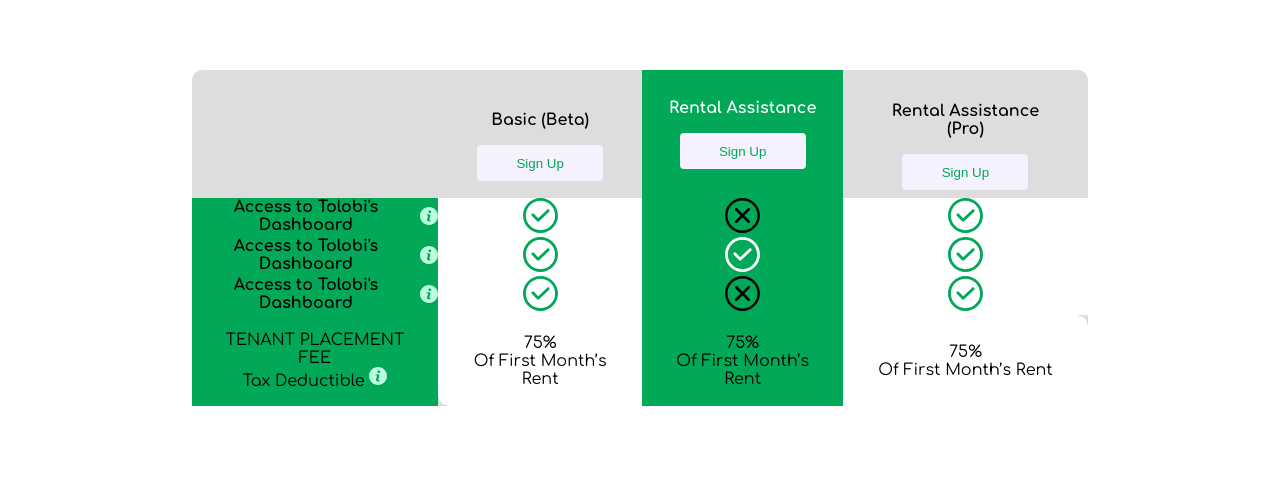
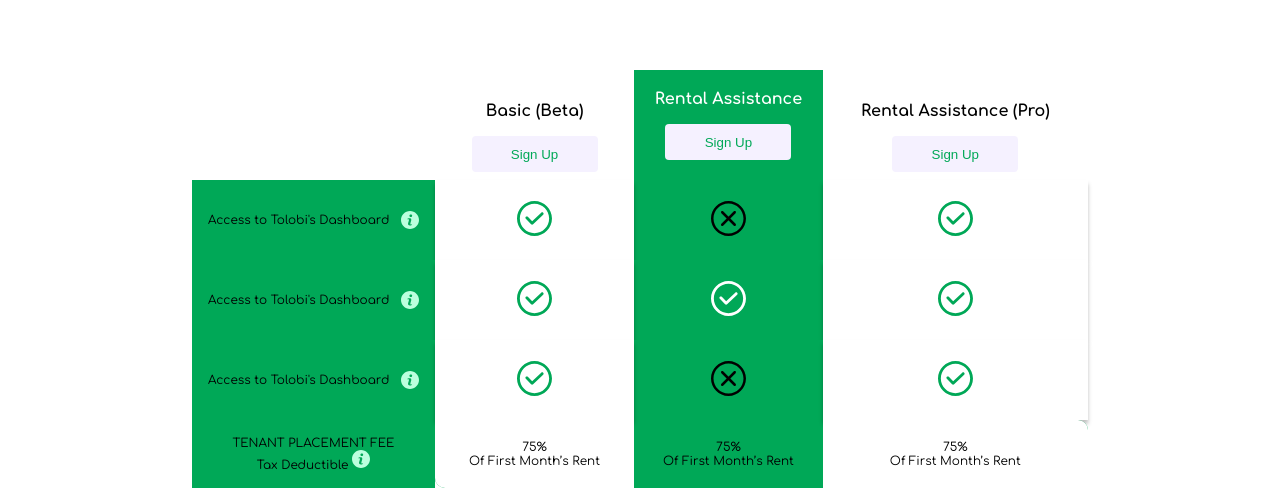
Before and after one commit to asiefmahir/tolobi, a React (Create React App) app: page / in a window 1280 px wide. Shown: the part 775-1263 px from the top of the page. Before the commit the page ends 1181 px from the top, so only its background shows below. Built offline with nearby package versions, Linux system fonts and the light colour scheme.

Commit message:
table section styele running

```diff
--- a/src/index.css
+++ b/src/index.css
@@ -115,6 +115,8 @@
 
 .active-th {
 	background-color: #ffffff;
+	box-shadow: 0px 4px 4px rgba(0, 0, 0, 0.25);
+
 }
 .active-tr {
 	box-shadow: 0px 4px 4px rgba(0, 0, 0, 0.25);
@@ -139,5 +141,11 @@
 .display-flex{
 	display:flex;
 	align-items:center;
-	justify-content: center;
+	justify-content: space-between;
+	height:5rem;
 }
+.table-row-item{
+	text-align: center;
+	padding: 1rem;
+	font-size:12px;
+}
--- a/src/sections/pricing-table/Row.jsx
+++ b/src/sections/pricing-table/Row.jsx
@@ -18,14 +18,14 @@
 				setActive(false);
 				console.log(active);
 			}}>
-			<th
-				className={active ? "display-flex active-th" : "display-flex greenish-th"}>
+			<td
+				className={active ? "display-flex active-th table-row-item" : "display-flex greenish-th table-row-item"}>
 				<span>{title}</span>{" "}
 				<img src={active ? icons.ActiveAlert : icons.alert} alt={title} />
-			</th>
+			</td>
 			{checkers.map((value, i) => (
-				<th
-					className={i % 2 === 0 && "active-th"}>
+				<td
+					className={i % 2 === 0 ? "active-th table-row-item" : "table-row-item"}>
 					{value === "tick" ? (
 						<img
 							src={
@@ -38,7 +38,7 @@
 					) : (
 						<img src={icons.cross} alt='Not Available' />
 					)}
-				</th>
+				</td>
 			))}
 		</tr>
 	);
--- a/src/sections/pricing-table/index.jsx
+++ b/src/sections/pricing-table/index.jsx
@@ -9,7 +9,6 @@
 	border-collapse: collapse;
 	margin-top: 5rem;
 	border-radius: 10px;
-	background: #ddd;
 `;
 
 const TableBody = styled.tbody`
@@ -43,14 +42,15 @@
 	margin-top: 1rem;
 `;
 
-const TableRowItem = styled.td`
-	padding: 1rem;
-`;
+
+
 const TableRowHeadingActive = styled.h2`
 	color: white;
 	font-size:16px;
 	font-weight:700;
 `;
+
+
 const TableRowHeading = styled.h2`
 	font-size: 16px;
 	font-weight: 700;
@@ -84,15 +84,16 @@
 				))}
 
 				<tr>
-					<TableRowItem>
+					<td className="table-row-item">
 						<p>{info.title}</p>
 						<p>
 							{" "}
 							<span>{info.subTitle}</span> <img src={icons.alert} alt='' />
 						</p>
-					</TableRowItem>
+					</td>
 					{info?.data.map((d, i) => (
-						<TableRowItem
+						<td
+							className="table-row-item"
 							style={{
 								borderBottomLeftRadius: i === 0 ? "10px" : "",
 								borderTopRightRadius: i === info.data.length - 1 ? "10px" : "",
@@ -100,7 +101,7 @@
 							}}>
 							<p>{d.percentage}%</p>
 							<p>{d.excerpt}</p>
-						</TableRowItem>
+						</td>
 					))}
 				</tr>
 			</TableBody>
```
